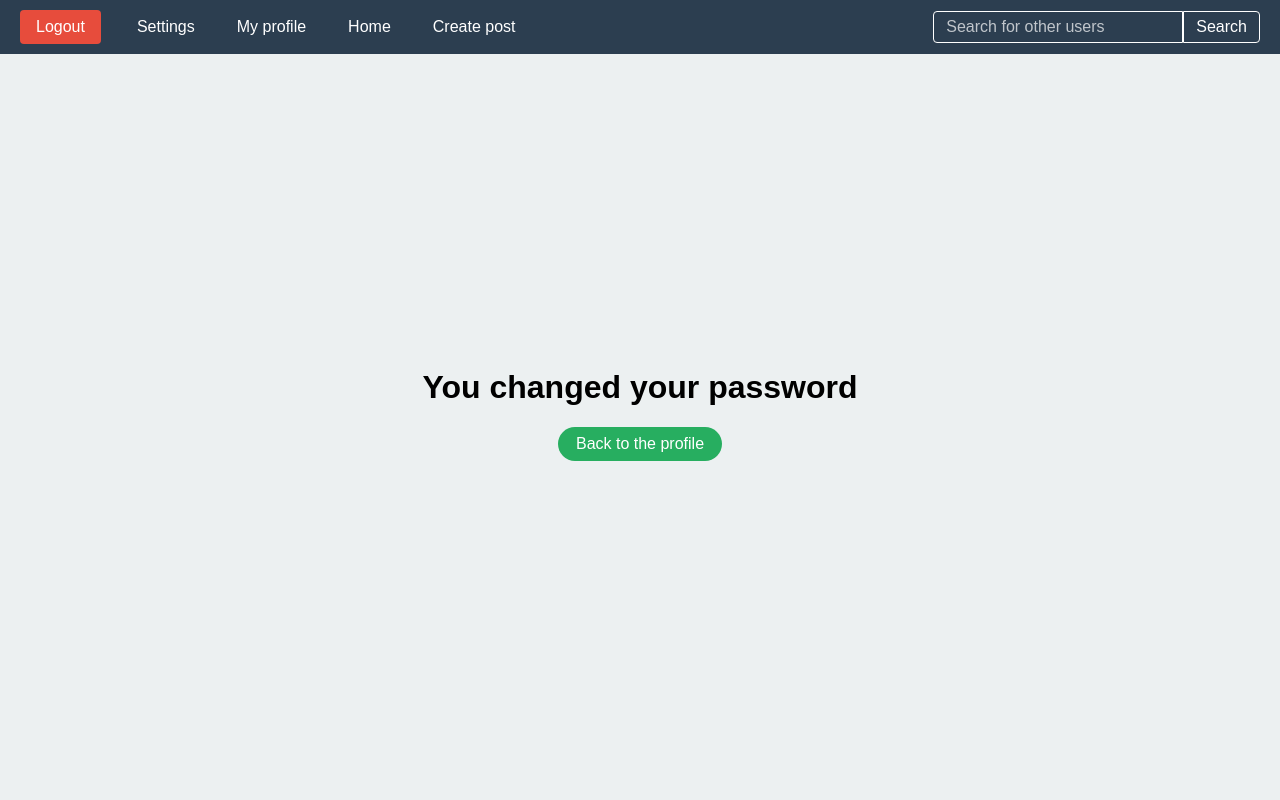
After one commit to JaroDomcio/django-social-network-app, a Django app: page /password-change/done/ in a window 1280 px wide. The commit adds this page. Run offline with Django 5.2, Linux system fonts and the light colour scheme; a user stored in the database is signed in.

Commit message:
Add password change

```diff
--- a/DjangoBlog/settings.py
+++ b/DjangoBlog/settings.py
@@ -133,5 +133,5 @@ DEFAULT_AUTO_FIELD = 'django.db.models.BigAutoField'
 CRISPY_ALLOWED_TEMPLATE_PACKS = "bootstrap4"
 CRISPY_TEMPLATE_PACK = 'bootstrap4'
 
-LOGIN_REDIRECT_URL = '/my_profile'
+LOGIN_REDIRECT_URL = '/my-profile'
 LOGOUT_REDIRECT_URL = '/login'
--- /dev/null
+++ b/static/password_change.css
@@ -0,0 +1,26 @@
+.container {
+    display: flex;
+    flex-direction: column;
+    justify-content: center;
+    align-items: center;
+    min-height: 80vh;
+}
+
+
+.back-button {
+    display: inline-block;
+    background-color: #27ae60;
+    color: #fff;
+    padding: 8px 18px;
+    border-radius: 18px;
+    text-decoration: none;
+    font-size: 1em;
+    font-weight: 500;
+    transition: background 0.2s, color 0.2s, transform 0.2s;
+}
+
+.back-button:hover {
+    background-color: #219150;
+    color: #fff;
+    transform: translateY(-2px);
+}
--- a/templates/base.html
+++ b/templates/base.html
@@ -11,6 +11,7 @@
             {% csrf_token %}
             <button type="submit" class="logout-button">Logout</button>
         </form>
+        <a href="{% url 'settings' %}" class="big-white-label">Settings</a>
         <a href="{% url 'my_profile' %}" class="big-white-label">My profile</a>
         <a href="{% url 'homepage' %}" class="big-white-label">Home</a>
         <a href="{% url 'createPost' %}" class="big-white-label">Create post</a>
--- /dev/null
+++ b/templates/registration/password_change_done.html
@@ -0,0 +1,13 @@
+{% extends 'base.html' %}
+{% load static %}
+
+{% block head %}
+    <link rel="stylesheet" href="{% static 'password_change.css' %}">
+{% endblock %}
+
+{% block content %}
+    <div class="container">
+        <h1>You changed your password</h1>
+        <a href="{% url 'my_profile'%}" class="back-button">Back to the profile</a>
+    </div>
+{% endblock %}
--- a/user/urls.py
+++ b/user/urls.py
@@ -1,12 +1,15 @@
 from django.urls import path
-from .views import register,my_profile, search_user, homepage
-from django.contrib.auth.views import LoginView,LogoutView
+from .views import register,my_profile, search_user, homepage, settings
+from django.contrib.auth.views import LoginView,LogoutView, PasswordChangeView, PasswordChangeDoneView
 
 urlpatterns = [
     path('register/', register, name='register'),
     path('login/', LoginView.as_view(), name='login'),
     path('logout/', LogoutView.as_view(), name='logout'),
-    path('my_profile/' , my_profile , name='my_profile'),
+    path('password-change/', PasswordChangeView.as_view(), name='password_change'),
+    path('password-change/done/', PasswordChangeDoneView.as_view(), name='password_change_done'),
+    path('settings/', settings, name='settings'),
+    path('my-profile/' , my_profile , name='my_profile'),
     path('homepage/', homepage, name='homepage'),
     path('search_user/',search_user,name='search_user'),
 ]
--- a/user/views.py
+++ b/user/views.py
@@ -28,6 +28,9 @@ def homepage(request):
     posts = Post.objects.filter(user__in=followed_users).order_by('-date_posted')
     return render(request, 'homepage.html', {'posts':posts})
 
+def settings(request):
+    return render(request,'settings.html')
+
 def search_user(request):
     if request.method == "POST":
         searched = request.POST['searched']
```
Also changed, not shown: templates/registration/password_change_form.html (added, +16 -0 lines), templates/settings.html (added, +17 -0 lines), db.sqlite3.
